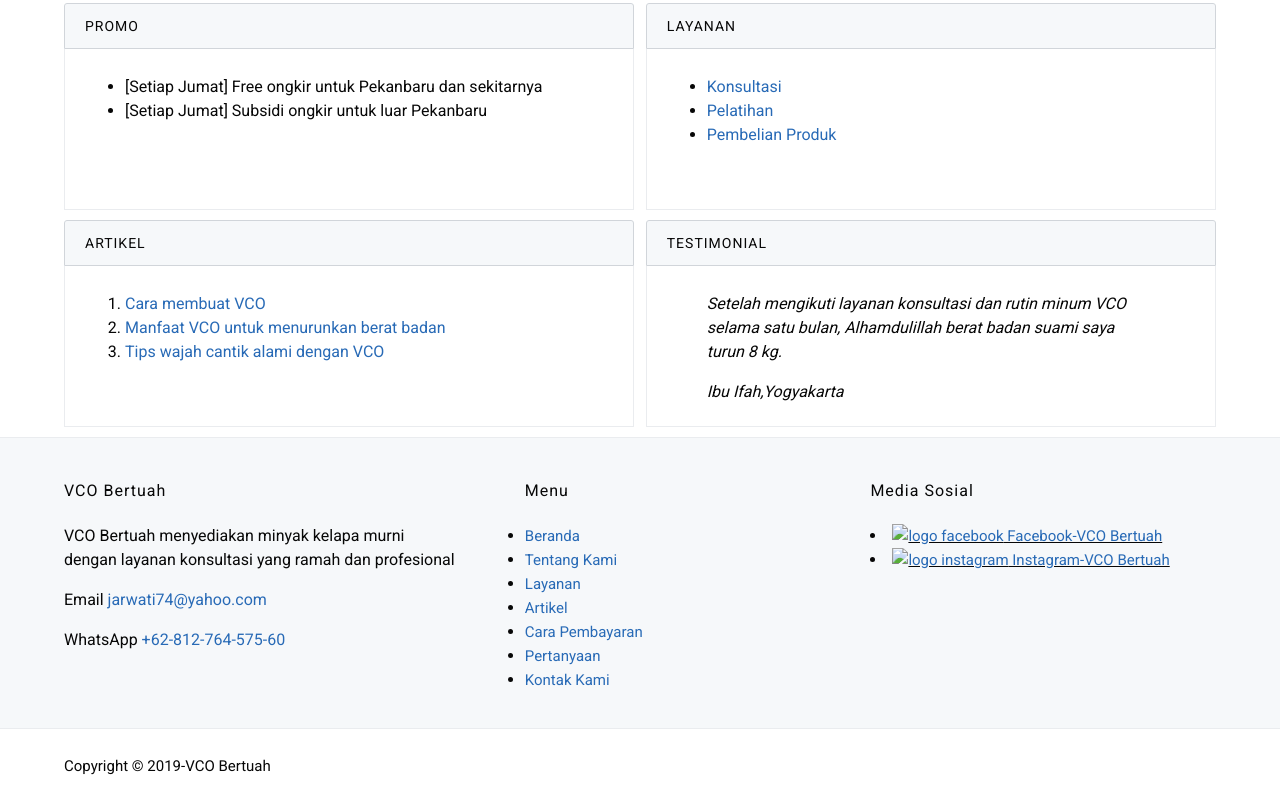
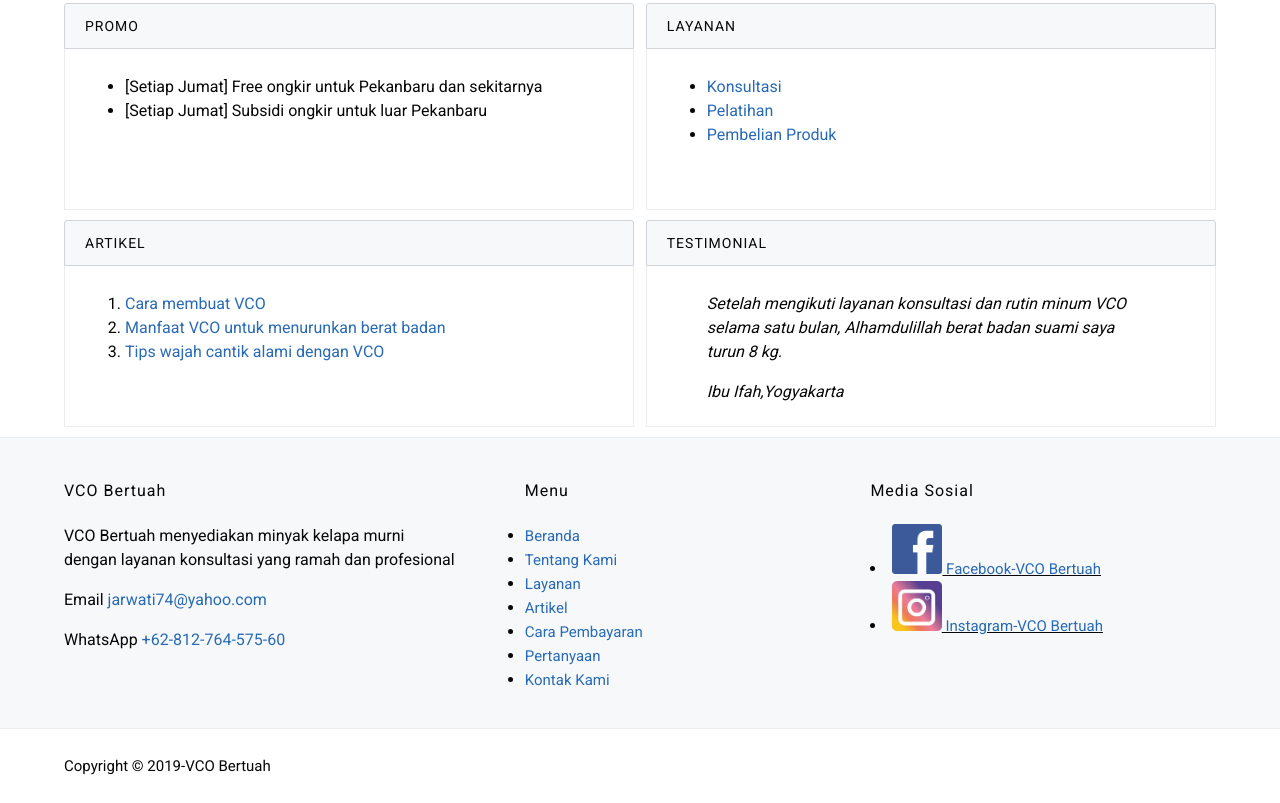
Before and after one commit to sujarwati/sujarwati.github.io, a plain HTML site: page index.html in a window 1280 px wide. Shown: the part 688-1491 px from the top of the page. Drawn offline with Linux system fonts and the light colour scheme; a script that the page names is missing.

Commit message:
Add files via upload

```diff
--- a/index.html
+++ b/index.html
@@ -222,13 +222,13 @@
             <u>
                 <li>
                     <a href="https://wwww.facebook/jarwati.suprapdi" title="Facebook-VCO Bertuah">
-                    <img src="images/logofacebook.png" height="50" alt="logo facebook">
+                    <img src="images/logo facebook.png" height="50" alt="logo facebook">
                     Facebook-VCO Bertuah
                     </a>
                 </li>
                 <li>
                 <a href="https://wwww.instagram/vco_bertuah" title="Instagram-VCO Bertuah">
-                <img src="images/logoinstagram.jpg" height="50" alt="logo instagram">
+                <img src="images/logo instagram.jpg" height="50" alt="logo instagram">
                 Instagram-VCO Bertuah
                     </a>
                 </li>
```
